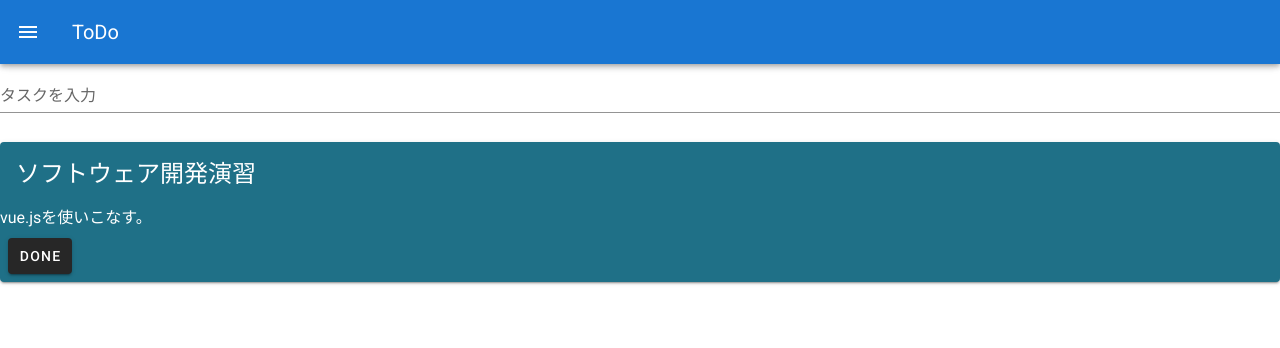
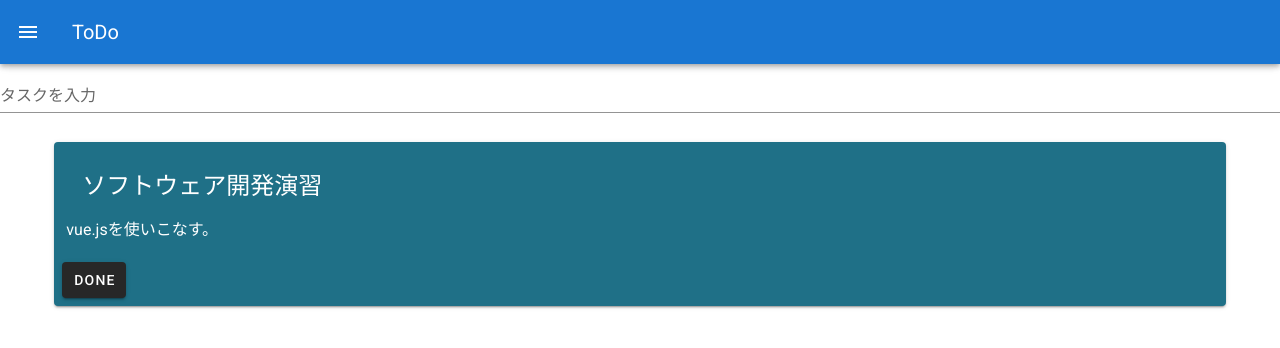
Before and after one commit to Kensho14/sd_t5_todo-app, a Vue app: page /#/ in a window 1280 px wide. Shown: the top 348 px of the page. Built offline with nearby package versions, Linux system fonts and the light colour scheme.

Commit message:
ちょっとだけ変更

```diff
--- a/src/components/SubjectCard.vue
+++ b/src/components/SubjectCard.vue
@@ -1,7 +1,7 @@
 <template>
   <v-container>
-  <v-card :color="color" height="100" dark>
-    <v-row syyle="height: 100x">
+    <v-card :color="color" dark>
+      <v-row>
         <v-col cols="4" sm="4" md="4" lg="4" xl="4">
           <v-card-title class="headline">
             {{name}}
@@ -13,12 +13,14 @@
           </v-card-title>
         </v-col>
 
+        <v-row justify="center" align-content="center">
           <v-col cols="4" sm="4" md="4" lg="4" xl="4">
             <v-card-actions>
               <v-spacer></v-spacer>
                 <v-btn v-on:click="deleteSubject">削除</v-btn>
             </v-card-actions>
           </v-col>
+        </v-row>
       </v-row>
     </v-card>
   </v-container>
--- a/src/components/TaskCard.vue
+++ b/src/components/TaskCard.vue
@@ -1,11 +1,17 @@
 <template>
+  <v-row syyle="height: 100px" justify="center">
+    <v-col cols=11>
         <v-card :color="color" dark>
+          <v-col cols=6>
           <v-card-title class="headline" v-text="title"></v-card-title>
           {{ description }}
+          </v-col>
           <v-card-actions>
             <v-btn v-on:click="deleteTask">Done</v-btn>
           </v-card-actions>
       </v-card>
+    </v-col>
+  </v-row>
 </template>
 
 <script>
```
Lines whose indentation alone changed are shown as unchanged.
